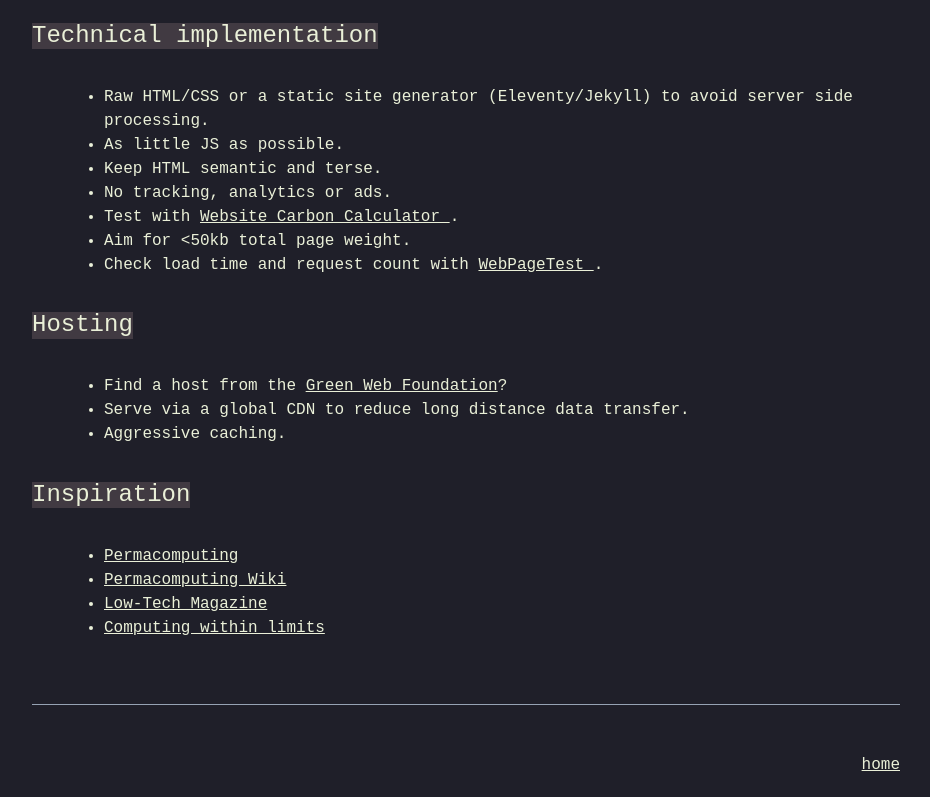
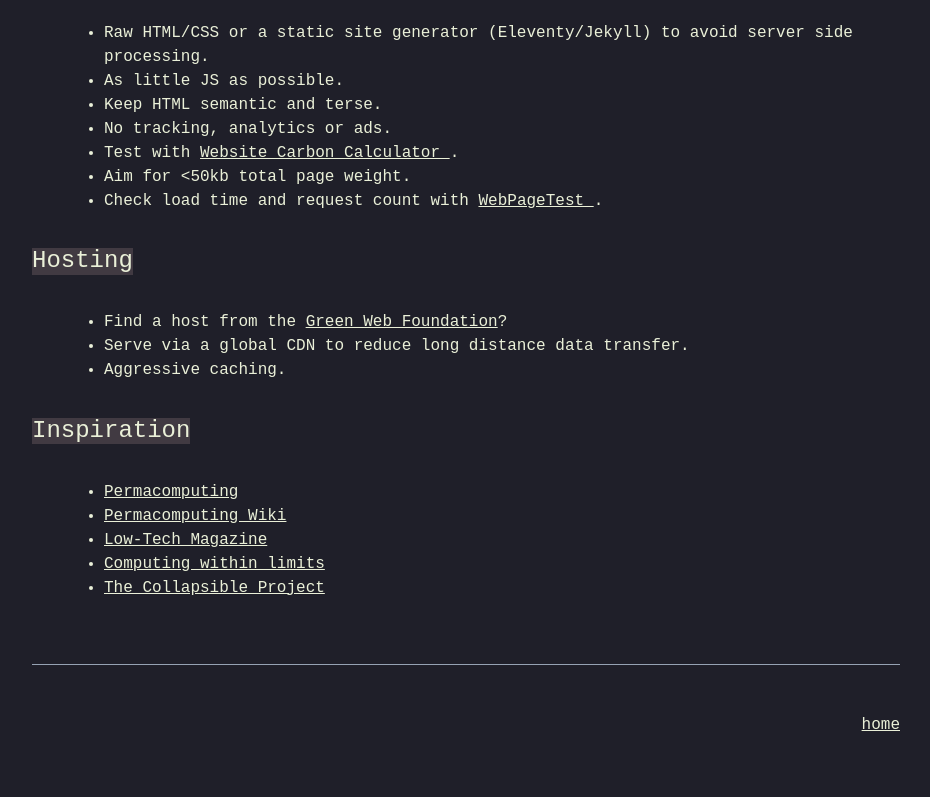
Before and after one commit to s01system/s01.systems, a plain HTML site: page meta.html in a window 1280 px wide. Shown: the part 964-1761 px from the top of the page, without its empty margins (174-1104 px from the left). Drawn offline with Linux system fonts and the light colour scheme.

Commit message:
Add Collapsible Project link, and permacomputing link

```diff
--- a/meta.html
+++ b/meta.html
@@ -26,9 +26,6 @@
         </p>
 
         <p>We start here, and see where it takes us.</p>
-
-        <br />
-        <p>on y va</p>
         <br />
         <br />
         <hr />
@@ -133,6 +130,10 @@
               Computing within limits
             </a>
           </li>
+          <li>
+            <a href="https://wiki.collapsible.systems/" target="_blank">
+              The Collapsible Project
+            </a>
         </ul>
       </article>
 
```
Also changed, not shown: about.html (+1 -1 lines).
